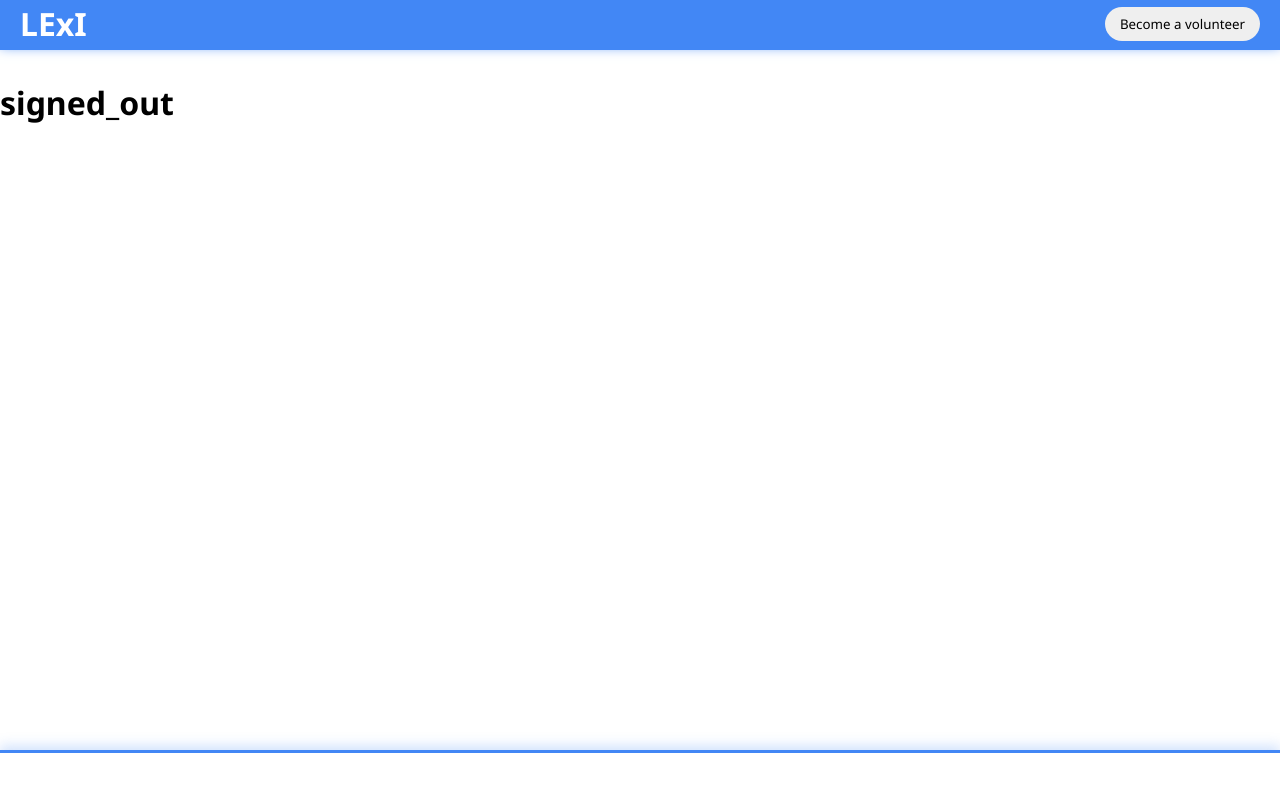
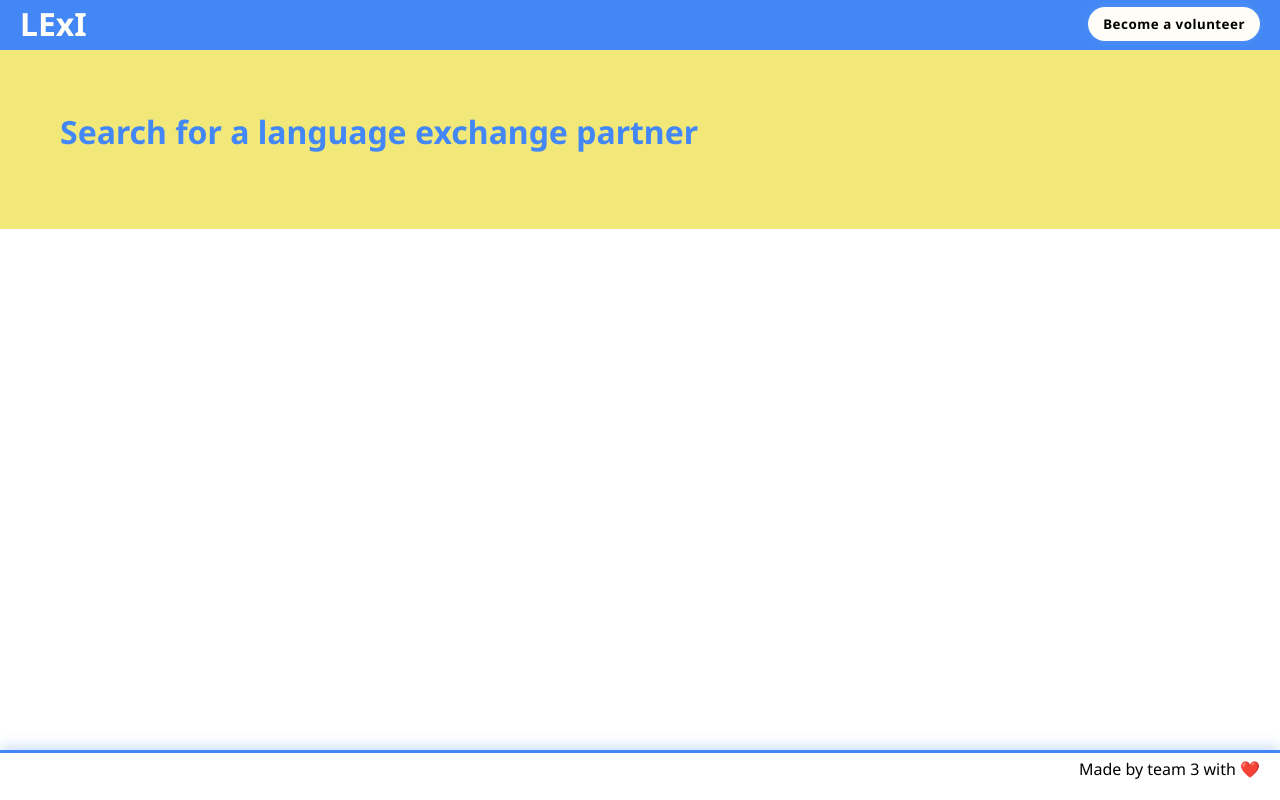
Before and after one commit to haric95/lexii, a React (Create React App) app: page / in a window 1280 px wide. Built offline with nearby package versions, Linux system fonts and the light colour scheme.

Commit message:
Add page hero

```diff
--- a/src/App.scss
+++ b/src/App.scss
@@ -6,6 +6,7 @@
 @import './components/layout.scss';
 @import './components/page.scss';
 @import './components/button.scss';
+@import './components/hero.scss';
 
 // Utility classes
 // flex-box
@@ -20,8 +21,12 @@
     justify-content: space-between;
   }
 
-  &.jb-center {
+  &.jc-center {
     justify-content: center;
+  }
+
+  &.jc-end {
+    justify-content: flex-end;
   }
 
   &.ai-center {
@@ -34,8 +39,13 @@
 }
 
 // color
-.white {
-  color: white;
+.white,
+.light {
+  color: $light-color;
+}
+
+.primary-color {
+  color: $primary-color-600;
 }
 
 // layout / sizing
@@ -43,6 +53,11 @@
   margin: 0;
 }
 
-.full-width {
+.width-100 {
   width: 100%;
 }
+
+.full-width {
+  width: calc(100% + 2 * #{$gutter-width});
+  transform: translateX(-$gutter-width);
+}
--- a/src/components/button.scss
+++ b/src/components/button.scss
@@ -1,4 +1,13 @@
 .button {
   padding: 8px 15px;
   border-radius: 20px;
+  background-color: $primary-color-600;
+  font-weight: bold;
+  letter-spacing: 0.5px;
+
+  &.inverted {
+    background-color: $light-color;
+
+    @include full-box-shadow($light-color)
+  }
 }
--- a/src/components/button.tsx
+++ b/src/components/button.tsx
@@ -12,5 +12,9 @@ export const Button: React.FC<ButtonProps> = ({
   size = "m",
   children,
 }) => {
-  return <button className="button">{children}</button>;
+  return (
+    <button className={`button ${inverted ? "inverted" : ""}`}>
+      {children}
+    </button>
+  );
 };
--- a/src/components/footer.tsx
+++ b/src/components/footer.tsx
@@ -1,5 +1,9 @@
 import React from "react";
 
 export const Footer: React.FC = () => {
-  return <footer className="footer flex"></footer>;
+  return (
+    <footer className="footer flex ai-center jc-end">
+      <p>Made by team 3 with ❤️</p>
+    </footer>
+  );
 };
--- a/src/components/header.tsx
+++ b/src/components/header.tsx
@@ -12,7 +12,7 @@ export const Header: React.FC<HeaderProps> = () => {
         <h1 className="white no-margin">LExI</h1>
       </div>
       <div className="left">
-        <Button>Become a volunteer</Button>
+        <Button inverted>Become a volunteer</Button>
       </div>
     </header>
   );
--- /dev/null
+++ b/src/components/hero.scss
@@ -0,0 +1,4 @@
+.hero {
+  padding: 60px;
+  background-color: $secondary-color-300;
+}
--- /dev/null
+++ b/src/components/hero.tsx
@@ -0,0 +1,5 @@
+import React from "react";
+
+export const Hero: React.FC = ({ children }) => {
+  return <div className="hero full-width">{children}</div>;
+};
--- a/src/components/layout.scss
+++ b/src/components/layout.scss
@@ -5,6 +5,7 @@
 
   .page-body {
     flex-grow: 1;
-    margin-top: 60px;
+    margin-top: 50px;
+    padding: 0 $gutter-width 20px;
   }
 }
--- a/src/constants.scss
+++ b/src/constants.scss
@@ -1,3 +1,8 @@
 $primary-color-600: #4287f5;
 
+$secondary-color-300: #f2e879;
+$secondary-color-600: #f2e01b;
+
+$light-color: #fffdf7;
+
 $gutter-width: 20px;
--- a/src/index.scss
+++ b/src/index.scss
@@ -21,3 +21,7 @@ button {
   border: 0;
   font-family: $font;
 }
+
+h1, h2, h3, h4, h5, p {
+  margin: 0 0 16px 0;
+}
--- a/src/mixins.scss
+++ b/src/mixins.scss
@@ -1,13 +1,13 @@
 @mixin lower-box-shadow($color) {
-  box-shadow: 0 4px 12px $color;
+  box-shadow: 0 4px 12px rgba($color, 0.25);
 }
 
 @mixin upper-box-shadow($color) {
-  box-shadow: 0 -4px 12px $color;
+  box-shadow: 0 -4px 12px rgba($color, 0.25);
 }
 
 @mixin full-box-shadow($color) {
-  box-shadow: 0 0 12px $color;
+  box-shadow: 0 0 12px rgba($color, 0.1);
 }
 
 
--- a/src/pages/landing.tsx
+++ b/src/pages/landing.tsx
@@ -1,5 +1,6 @@
 import React from "react";
 import { useSelector } from "react-redux";
+import { Hero } from "../components/hero";
 import { Page } from "../components/page";
 import { selectSignedInStatus } from "../reducers/auth";
 
@@ -8,7 +9,11 @@ export const Landing: React.FC = () => {
 
   return (
     <Page isPublic headerType="publicMigrant">
-      <h1>{authStatus}</h1>
+      <Hero>
+        <h1 className="primary-color">
+          Search for a language exchange partner
+        </h1>
+      </Hero>
     </Page>
   );
 };
```
